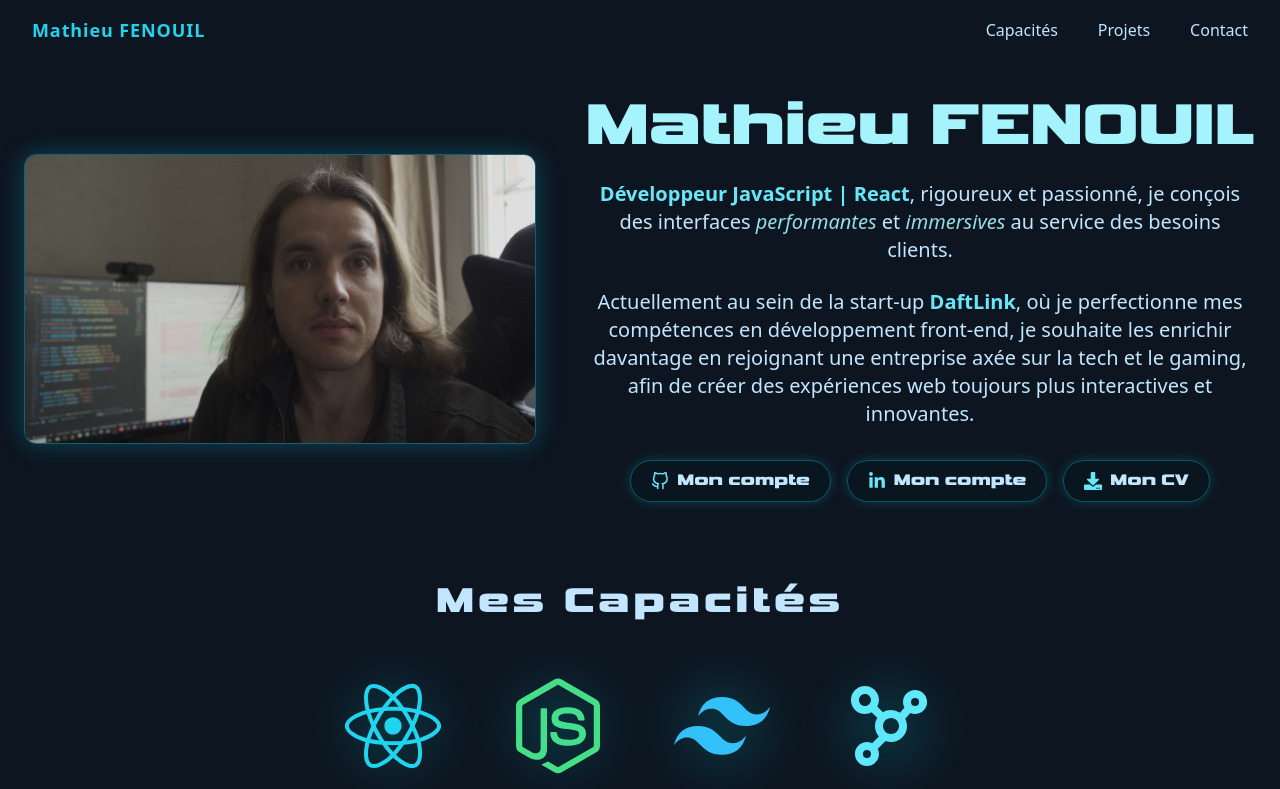
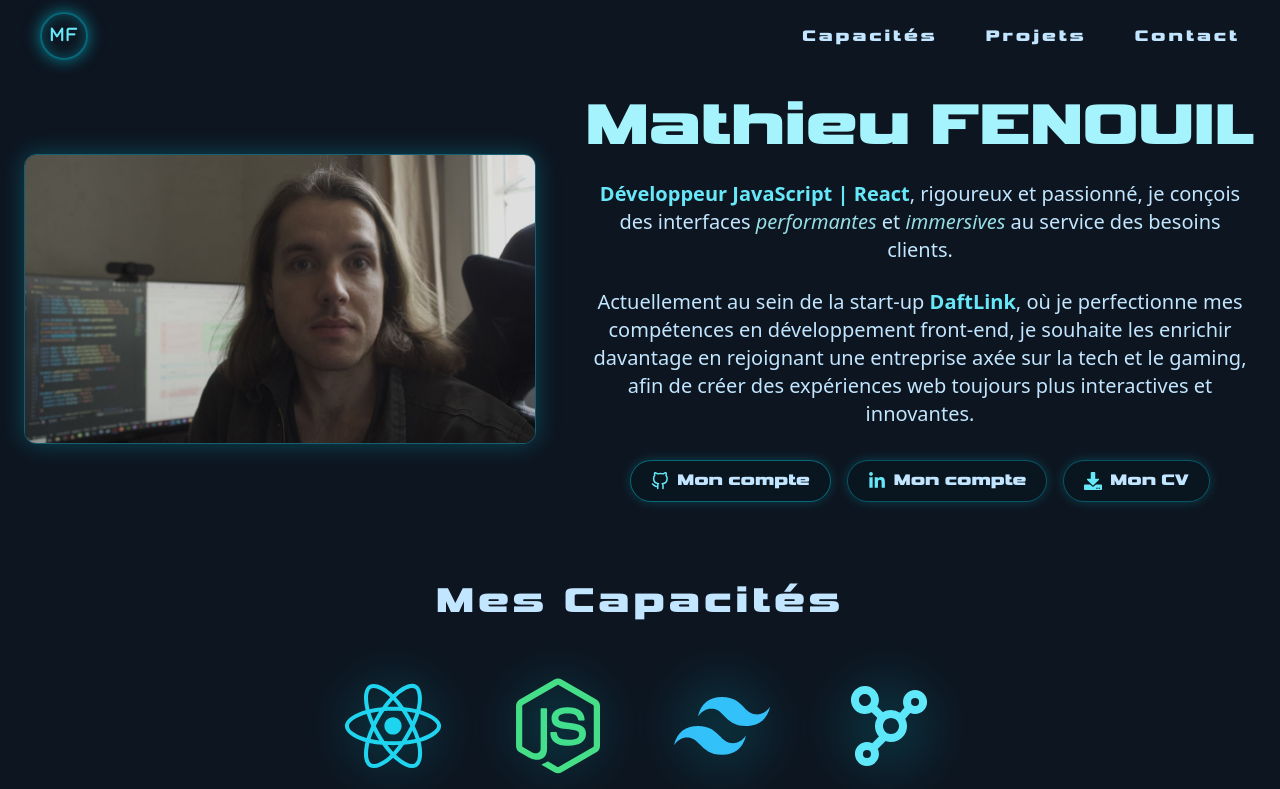
Before and after one commit to Matfen2/portfolio-mathieu-fenouil, a React (Create React App) app: page / in a window 1280 px wide. Shown: the top 789 px of the page. Built offline with nearby package versions, Linux system fonts and the light colour scheme.

Commit message:
Update Navbar
- Responsive of Navbar.jsx
- Update Style of Navbar.jsx

```diff
--- a/src/index.css
+++ b/src/index.css
@@ -34,3 +34,27 @@ body {
     padding: 0;
     background: var(--background) ;
 }
+
+@media screen and (max-width: 320px) {
+  body {
+    margin-right: -20px;
+  }
+}
+
+/* Pulsation Effect */
+@keyframes pulse-slow {
+  0%, 100% {
+    box-shadow:
+      0 0 10px rgba(0, 229, 255, 0.3),
+      inset 0 0 8px rgba(0, 229, 255, 0.25);
+  }
+  50% {
+    box-shadow:
+      0 0 18px rgba(0, 229, 255, 0.6),
+      inset 0 0 15px rgba(0, 229, 255, 0.3);
+  }
+}
+
+.animate-pulse-slow {
+  animation: pulse-slow 3.5s ease-in-out infinite;
+}
--- a/src/sections/Contact.jsx
+++ b/src/sections/Contact.jsx
@@ -40,7 +40,7 @@ export default function Contact() {
 
   return (
     <section
-      id="contact"
+      id="contact-section"
       className="pt-8 pb-4 bg-transparent text-[var(--text)] text-center"
     >
       <h2 className="text-4xl font-bold mb-8 text-center"
--- a/src/sections/Navbar.jsx
+++ b/src/sections/Navbar.jsx
@@ -1,84 +1,108 @@
+"use client";
 import { useEffect, useState } from "react";
+import { FiMenu, FiX } from "react-icons/fi";
 
 export default function Navbar() {
   const [scrolled, setScrolled] = useState(false);
-  const [activeSection, setActiveSection] = useState("");
+  const [menuOpen, setMenuOpen] = useState(false);
 
-  // Détection du scroll pour changer la couleur de fond
+  // Effet flou du header quand on scrolle
   useEffect(() => {
     const handleScroll = () => {
-      if (window.scrollY > 20) {
-        setScrolled(true);
-      } else {
-        setScrolled(false);
-      }
+      setScrolled(window.scrollY > 20);
     };
-
     window.addEventListener("scroll", handleScroll);
     return () => window.removeEventListener("scroll", handleScroll);
   }, []);
 
-  // Scrollspy : détecte la section visible
-  useEffect(() => {
-    const sections = document.querySelectorAll("section[id]");
-
-    const observer = new IntersectionObserver(
-      (entries) => {
-        entries.forEach((entry) => {
-          if (entry.isIntersecting) {
-            setActiveSection(entry.target.id);
-          }
-        });
-      },
-      { threshold: 0.6 }
-    );
-
-    sections.forEach((section) => observer.observe(section));
-    return () => observer.disconnect();
-  }, []);
-
   const navLinks = [
-    { id: "about", label: "Capacités" },
-    { id: "projects", label: "Projets" },
-    { id: "contact", label: "Contact" },
+    { id: "capacities-section", label: "Capacités" },
+    { id: "projects-section", label: "Projets" },
+    { id: "contact-section", label: "Contact" },
   ];
 
   return (
     <nav
-      className={`transition-all duration-500 ease-in-out fixed w-full top-0 z-50 ${
+      className={`fixed w-full top-0 z-50 transition-all duration-400 ease-in-out ${
         scrolled
-          ? "bg-[#071922]/90 backdrop-blur-sm text-[var(--text)] border-cyan-400/20 shadow-[0_0_10px_rgba(0,229,255,0.15)]"
-          : "bg-transparent text-[var(--text)]"
+          ? "bg-[#071922]/80 backdrop-blur-md border-b border-[var(--tron)] shadow-[0_0_15px_rgba(0,229,255,0.15)]"
+          : "bg-transparent"
       }`}
     >
-      <div className="mx-auto flex items-center justify-between py-4 px-8">
-        {/* Logo / Nom */}
+      <div className="max-w-full mx-auto flex items-center justify-between px-6 py-3 sm:px-10">
+        {/* ==== LOGO MF Tron Pulse ==== */}
         <a
           href="#home"
-          onClick={() => setActiveSection("")}
-          className="text-cyan-400 font-bold text-lg tracking-wider transition-all duration-300 transform hover:scale-110 hover:drop-shadow-[0_0_12px_#00e5ff]"
+          className="relative flex items-center justify-center
+                     w-11 h-11 sm:w-12 sm:h-12
+                     border-2 border-[var(--tron)] rounded-full
+                     text-cyan-300 text-lg sm:text-xl font-bold tracking-widest
+                     transition-all duration-500 hover:scale-110
+                     hover:shadow-[0_0_20px_#00e5ff] hover:border-cyan-300
+                     before:absolute before:inset-0 before:rounded-full before:blur-md
+                     before:bg-cyan-400/20 before:opacity-0 hover:before:opacity-100
+                     animate-pulse-slow"
+          style={{
+            fontFamily: "Honor",
+            letterSpacing: "2px",
+            lineHeight: "0",
+          }}
         >
-          Mathieu FENOUIL
+          <span className="relative top-[1px]">MF</span>
         </a>
 
-        {/* Liens */}
-        <ul className="hidden md:flex space-x-10">
+        {/* ==== NAV LINKS (Desktop) ==== */}
+        <ul className="hidden md:flex items-center space-x-12">
           {navLinks.map((link) => (
             <li key={link.id}>
               <a
                 href={`#${link.id}`}
-                className={`transition-all duration-300 transform hover:scale-110 hover:drop-shadow-[0_0_14px_#00e5ff] ${
-                  activeSection === link.id
-                    ? "text-cyan-400 drop-shadow-[0_0_8px_#00e5ff]"
-                    : "text-[var(--text)]"
-                }`}
+                className="text-[var(--text)] transition-all duration-300 transform
+                           hover:text-cyan-200 hover:scale-110
+                           hover:drop-shadow-[0_0_10px_#00e5ff]"
+                style={{
+                  fontFamily: "Vipnagorgialla",
+                  letterSpacing: "3px",
+                }}
               >
                 {link.label}
               </a>
             </li>
           ))}
         </ul>
+
+        {/* ==== BURGER MENU ==== */}
+        <button
+          className="md:hidden text-cyan-300 text-2xl focus:outline-none hover:scale-110 transition-all duration-300"
+          onClick={() => setMenuOpen(!menuOpen)}
+        >
+          {menuOpen ? <FiX /> : <FiMenu />}
+        </button>
       </div>
+
+      {/* ==== MENU MOBILE ==== */}
+      {menuOpen && (
+        <div className="md:hidden bg-[#071922]/95 backdrop-blur-sm border-t border-[var(--tron)] shadow-[0_0_20px_rgba(0,229,255,0.15)] animate-fadeIn">
+          <ul className="flex flex-col items-center py-6 space-y-6">
+            {navLinks.map((link) => (
+              <li key={link.id}>
+                <a
+                  href={`#${link.id}`}
+                  onClick={() => setMenuOpen(false)}
+                  className="text-[var(--text)] transition-all duration-300
+                             hover:text-cyan-200 hover:scale-105"
+                  style={{
+                    fontFamily: "Vipnagorgialla",
+                    letterSpacing: "3px",
+                  }}
+                >
+                  {link.label}
+                </a>
+              </li>
+            ))}
+          </ul>
+        </div>
+      )}
     </nav>
   );
 }
--- a/src/sections/Present.jsx
+++ b/src/sections/Present.jsx
@@ -91,7 +91,7 @@ export default function Present() {
               target="_blank"
               rel="noopener noreferrer"
               className="flex items-center gap-2 px-5 py-2 rounded-full
-                         border border-cyan-500/40 bg-[#071922]/40 backdrop-blur-sm
+                         border border-[var(--tron)] bg-[#071922]/40 backdrop-blur-sm
                          shadow-[0_0_12px_rgba(0,229,255,0.2)] text-[var(--text)]
                          hover:bg-cyan-500/20 hover:shadow-[0_0_20px_rgba(0,229,255,0.5)]
                          hover:scale-105 transition-all duration-300"
```
